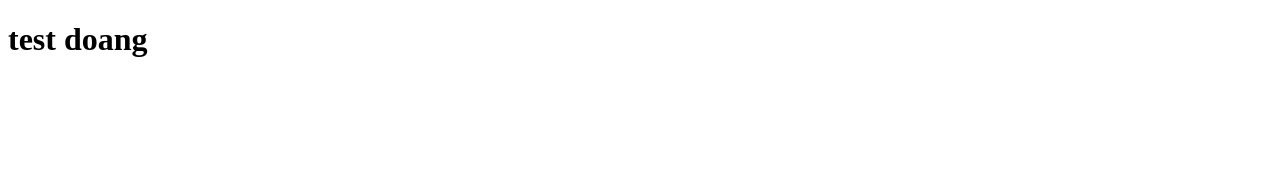
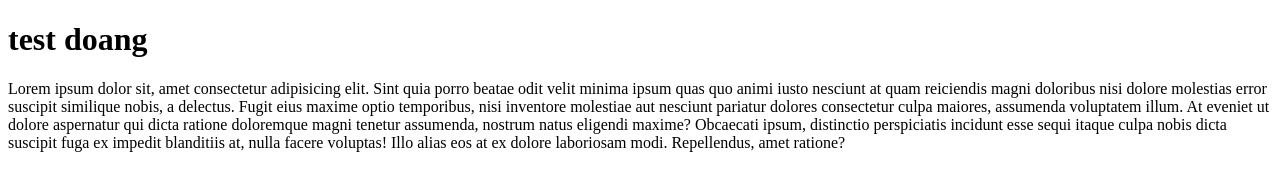
Before and after one commit to gerryd18/gerryd18, a plain HTML site: page index.html in a window 1280 px wide. Drawn offline with Linux system fonts and the light colour scheme.

Commit message:
menambahkan paragraf

```diff
--- a/index.html
+++ b/index.html
@@ -8,5 +8,6 @@
 </head>
 <body>
     <h1>test doang</h1>
+    <p>Lorem ipsum dolor sit, amet consectetur adipisicing elit. Sint quia porro beatae odit velit minima ipsum quas quo animi iusto nesciunt at quam reiciendis magni doloribus nisi dolore molestias error suscipit similique nobis, a delectus. Fugit eius maxime optio temporibus, nisi inventore molestiae aut nesciunt pariatur dolores consectetur culpa maiores, assumenda voluptatem illum. At eveniet ut dolore aspernatur qui dicta ratione doloremque magni tenetur assumenda, nostrum natus eligendi maxime? Obcaecati ipsum, distinctio perspiciatis incidunt esse sequi itaque culpa nobis dicta suscipit fuga ex impedit blanditiis at, nulla facere voluptas! Illo alias eos at ex dolore laboriosam modi. Repellendus, amet ratione?</p>
 </body>
 </html>
```
